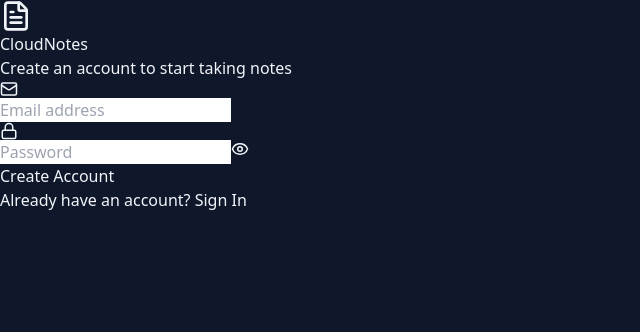
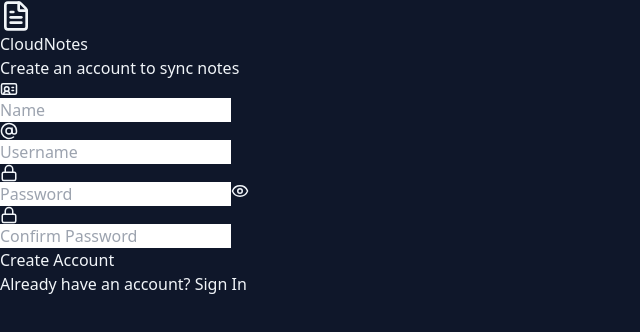
Before and after one commit to shammas790/cloud-notes, a React (Vite) app: page / in a window 1280 px wide. Both pictures are taken after a click on the button "Don't have an account? Sign Up". Shown: the top 332 px of the page, without its empty margins (0-640 px from the left). Built offline with nearby package versions, Linux system fonts and the light colour scheme.

Commit message:
Updated auth forms to use Username/Password and support multi-device sign in

```diff
--- a/src/App.jsx
+++ b/src/App.jsx
@@ -2,8 +2,8 @@ import React, { useState, useEffect } from 'react';
 import { createClient } from '@supabase/supabase-js';
 import {
   Plus, ArrowLeft, Check, Trash2, User,
-  Folder, Settings, FileText, Search, X, LogOut, Shield, Lock, Mail, Eye, EyeOff,
-  Palette, Info, List, ListOrdered
+  Folder, Settings, FileText, Search, X, LogOut, Shield, Lock, Eye, EyeOff,
+  Palette, Info, List, ListOrdered, AtSign, IdCard
 } from 'lucide-react';
 
 const supabaseUrl = import.meta.env.VITE_SUPABASE_URL || 'https://bbkmgratduoeszfmliwt.supabase.co';
@@ -18,12 +18,14 @@ export default function App() {
   const [searchQuery, setSearchQuery] = useState('');
   const [showSettings, setShowSettings] = useState(false);
   const [showProfile, setShowProfile] = useState(false);
-  const [theme, setTheme] = useState('light'); // 'light', 'dark', 'amber'
+  const [theme, setTheme] = useState('light');
 
-  // Auth States
+  // Auth Form States
   const [isSignUp, setIsSignUp] = useState(false);
-  const [email, setEmail] = useState('');
+  const [fullName, setFullName] = useState('');
+  const [username, setUsername] = useState('');
   const [password, setPassword] = useState('');
+  const [confirmPassword, setConfirmPassword] = useState('');
   const [showPassword, setShowPassword] = useState(false);
   const [authError, setAuthError] = useState('');
 
@@ -71,17 +73,45 @@ export default function App() {
   const handleAuth = async (e) => {
     e.preventDefault();
     setAuthError('');
-    try {
-      if (isSignUp) {
-        const { error } = await supabase.auth.signUp({ email, password });
+
+    // Generate valid internal email mapping from username
+    const formattedEmail = `${username.trim().toLowerCase()}@cloudnotes.internal`;
+
+    if (isSignUp) {
+      if (password !== confirmPassword) {
+        setAuthError('Passwords do not match');
+        return;
+      }
+      if (password.length < 6) {
+        setAuthError('Password must be at least 6 characters');
+        return;
+      }
+
+      try {
+        const { error } = await supabase.auth.signUp({
+          email: formattedEmail,
+          password: password,
+          options: {
+            data: {
+              full_name: fullName,
+              username: username.trim()
+            }
+          }
+        });
         if (error) throw error;
-        alert('Check your email for the confirmation link!');
-      } else {
-        const { error } = await supabase.auth.signInWithPassword({ email, password });
+      } catch (err) {
+        setAuthError(err.message);
+      }
+    } else {
+      try {
+        const { error } = await supabase.auth.signInWithPassword({
+          email: formattedEmail,
+          password: password
+        });
         if (error) throw error;
+      } catch (err) {
+        setAuthError('Invalid username or password');
       }
-    } catch (err) {
-      setAuthError(err.message);
     }
   };
 
@@ -141,7 +171,6 @@ export default function App() {
     setActiveNote({ ...activeNote, content: updated });
   };
 
-  // Theme Styling Rules
   const themeClasses = {
     light: 'bg-[#F5F5F7] text-gray-900',
     dark: 'bg-gray-900 text-white',
@@ -154,7 +183,7 @@ export default function App() {
     amber: 'bg-amber-100/50 border-amber-200 text-amber-900'
   }[theme];
 
-  // LOGIN / SIGNUP SCREEN
+  // AUTH SCREEN (LOGIN & SIGN UP)
   if (!session) {
     return (
       <div className="min-h-screen bg-[#F5F5F7] flex items-center justify-center p-4 font-sans">
@@ -165,7 +194,7 @@ export default function App() {
             </div>
             <h1 className="text-2xl font-bold text-gray-800">CloudNotes</h1>
             <p className="text-xs text-gray-400 mt-1">
-              {isSignUp ? 'Create an account to start taking notes' : 'Welcome back! Sign in to sync your notes'}
+              {isSignUp ? 'Create an account to sync notes' : 'Sign in to access your notes'}
             </p>
           </div>
 
@@ -176,14 +205,28 @@ export default function App() {
           )}
 
           <form onSubmit={handleAuth} className="space-y-3">
+            {isSignUp && (
+              <div className="flex items-center bg-gray-50 px-3 py-2.5 rounded-xl border border-gray-100">
+                <IdCard size={18} className="text-gray-400 mr-2" />
+                <input
+                  type="text"
+                  placeholder="Name"
+                  required
+                  value={fullName}
+                  onChange={(e) => setFullName(e.target.value)}
+                  className="w-full bg-transparent border-none outline-none text-sm text-black placeholder-gray-400"
+                />
+              </div>
+            )}
+
             <div className="flex items-center bg-gray-50 px-3 py-2.5 rounded-xl border border-gray-100">
-              <Mail size={18} className="text-gray-400 mr-2" />
+              <AtSign size={18} className="text-gray-400 mr-2" />
               <input
-                type="email"
-                placeholder="Email address"
+                type="text"
+                placeholder="Username"
                 required
-                value={email}
-                onChange={(e) => setEmail(e.target.value)}
+                value={username}
+                onChange={(e) => setUsername(e.target.value)}
                 className="w-full bg-transparent border-none outline-none text-sm text-black placeholder-gray-400"
               />
             </div>
@@ -207,9 +250,23 @@ export default function App() {
               </button>
             </div>
 
+            {isSignUp && (
+              <div className="flex items-center bg-gray-50 px-3 py-2.5 rounded-xl border border-gray-100">
+                <Lock size={18} className="text-gray-400 mr-2" />
+                <input
+                  type={showPassword ? 'text' : 'password'}
+                  placeholder="Confirm Password"
+                  required
+                  value={confirmPassword}
+                  onChange={(e) => setConfirmPassword(e.target.value)}
+                  className="w-full bg-transparent border-none outline-none text-sm text-black placeholder-gray-400 font-bold"
+                />
+              </div>
+            )}
+
             <button
               type="submit"
-              className="w-full py-3 bg-amber-400 hover:bg-amber-500 text-white font-bold rounded-xl shadow-md transition"
+              className="w-full py-3 bg-amber-400 hover:bg-amber-500 text-white font-bold rounded-xl shadow-md transition mt-2"
             >
               {isSignUp ? 'Create Account' : 'Sign In'}
             </button>
@@ -245,7 +302,6 @@ export default function App() {
             <ArrowLeft size={24} />
           </button>
 
-          {/* List Formatting Toolbar */}
           <div className="flex items-center gap-2 bg-gray-100 px-2 py-1 rounded-xl">
             <button
               onClick={() => insertList('ordered')}
@@ -390,10 +446,14 @@ export default function App() {
             </button>
             <div className="flex flex-col items-center text-center">
               <div className="w-20 h-20 bg-amber-100 text-amber-500 rounded-full flex items-center justify-center text-2xl font-bold mb-3">
-                {session.user.email[0].toUpperCase()}
+                {(session.user.user_metadata?.full_name || session.user.user_metadata?.username || 'U')[0].toUpperCase()}
               </div>
-              <h2 className="text-xl font-bold text-gray-800">Account Profile</h2>
-              <p className="text-xs text-gray-400">{session.user.email}</p>
+              <h2 className="text-xl font-bold text-gray-800">
+                {session.user.user_metadata?.full_name || 'User Profile'}
+              </h2>
+              <p className="text-xs text-gray-400">
+                @{session.user.user_metadata?.username || 'user'}
+              </p>
 
               <div className="w-full mt-6 space-y-2">
                 <div className="flex justify-between items-center p-3 bg-gray-50 rounded-xl text-sm text-gray-600">
@@ -425,7 +485,6 @@ export default function App() {
             </div>
 
             <div className="space-y-4">
-              {/* Theme Picker */}
               <div>
                 <label className="text-xs font-semibold text-gray-400 uppercase tracking-wider block mb-2">App Theme</label>
                 <div className="grid grid-cols-3 gap-2">
@@ -450,7 +509,6 @@ export default function App() {
                 </div>
               </div>
 
-              {/* Developer Info Section */}
               <div className="p-4 bg-amber-50 rounded-2xl border border-amber-100 flex items-start gap-3">
                 <Info size={20} className="text-amber-500 mt-0.5" />
                 <div>
```
